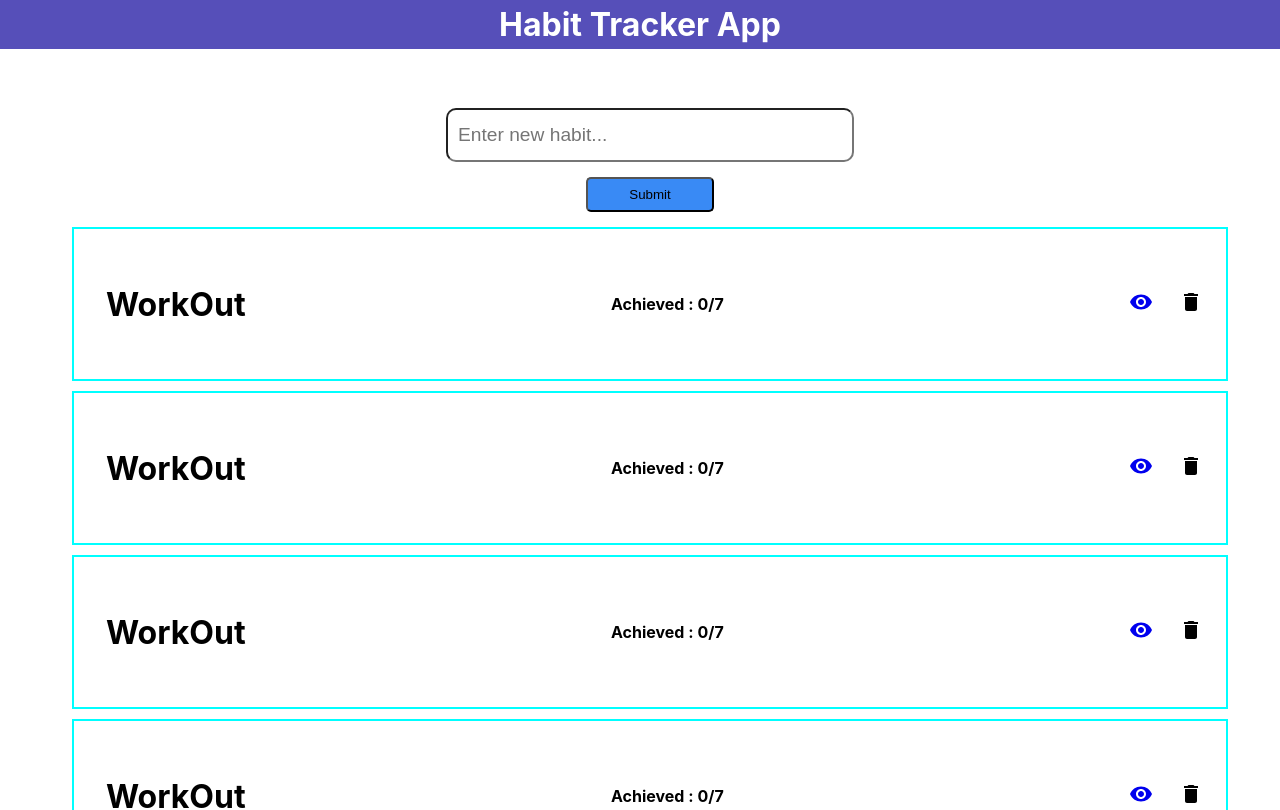
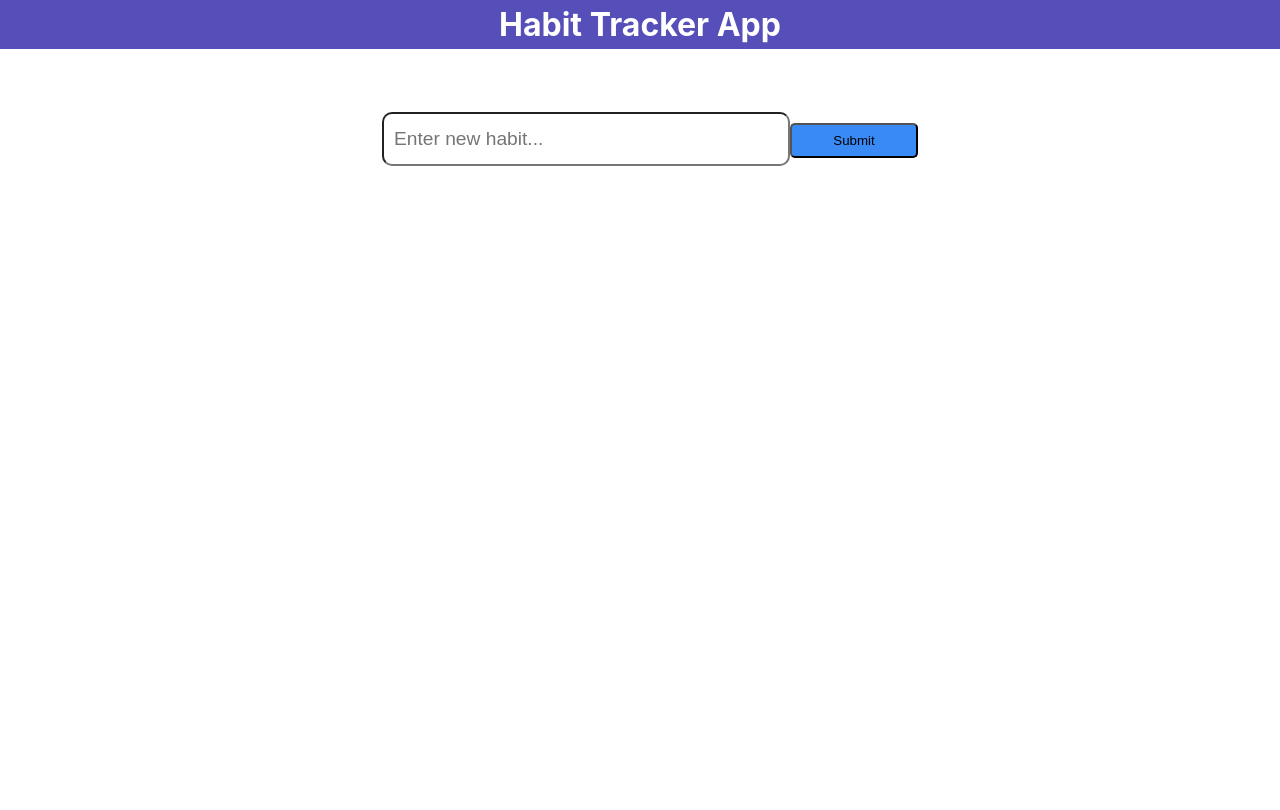
Before and after one commit to Shubhamgulik/habit-tracker-app, a React (Create React App) app: page / in a window 1280 px wide. Shown: the top 810 px of the page. Built offline with nearby package versions, Linux system fonts and the light colour scheme.

Commit message:
Converted normal hooks to redux store

```diff
--- a/package.json
+++ b/package.json
@@ -7,13 +7,17 @@
     "@emotion/styled": "^11.10.6",
     "@mui/icons-material": "^5.11.11",
     "@mui/material": "^5.11.15",
+    "@reduxjs/toolkit": "^1.9.3",
     "@testing-library/jest-dom": "^5.16.5",
     "@testing-library/react": "^13.4.0",
     "@testing-library/user-event": "^13.5.0",
     "react": "^18.2.0",
     "react-dom": "^18.2.0",
+    "react-redux": "^8.0.5",
     "react-router-dom": "^6.9.0",
     "react-scripts": "5.0.1",
+    "redux-logger": "^3.0.6",
+    "redux-thunk": "^2.4.2",
     "web-vitals": "^2.1.4"
   },
   "scripts": {
--- a/src/components/App.js
+++ b/src/components/App.js
@@ -1,6 +1,6 @@
 import "./App.css";
 import { BrowserRouter as Router, Routes, Route } from "react-router-dom";
-
+import { useEffect, useState } from "react";
 // Importing components
 import { Navbar } from "./";
 // Importing Pages
@@ -12,13 +12,23 @@ const Error404 = () => {
 };
 
 function App() {
+  // const word = "Hello";
+
+  const [habits, setHabits] = useState([]);
+
   return (
     <div className="App">
       <Navbar />
       <Router>
         <Routes>
-          <Route path="/" element={<Home />} />
-          <Route path="/habit/:id" element={<Habit />} />
+          <Route
+            path="/"
+            element={<Home habits={habits} setHabits={setHabits} />}
+          />
+          <Route
+            path="/habit/:id"
+            element={<Habit habits={habits} setHabits={setHabits} />}
+          />
           <Route path="*" element={<Home />} />
         </Routes>
       </Router>
--- a/src/components/Daycard.js
+++ b/src/components/Daycard.js
@@ -2,18 +2,55 @@ import React from "react";
 import "./Daycard.css";
 
 import CheckCircleOutlineIcon from "@mui/icons-material/CheckCircleOutline";
+import CheckCircleIcon from "@mui/icons-material/CheckCircle";
+
 import CancelOutlinedIcon from "@mui/icons-material/CancelOutlined";
+import CancelIcon from "@mui/icons-material/Cancel";
+
 import RemoveCircleOutlineIcon from "@mui/icons-material/RemoveCircleOutline";
-function Daycard() {
+import RemoveCircleIcon from "@mui/icons-material/RemoveCircle";
+function Daycard({ day, index, weekStatus }) {
+  console.log("Index ; ", index);
+  // console.log("Status :", weekStatus[index]);
+  let status;
+  if (weekStatus) {
+    status = weekStatus[index];
+  }
+  // console.log("Status : ", status);
+  function checkStatusAndRender(status) {
+    if (status === "done") {
+      return (
+        <>
+          <CheckCircleIcon />
+          <CancelOutlinedIcon />
+          <RemoveCircleOutlineIcon />
+        </>
+      );
+    } else if (status === "notDone") {
+      return (
+        <>
+          <CheckCircleOutlineIcon />
+          <CancelIcon />
+          <RemoveCircleOutlineIcon />
+        </>
+      );
+    } else {
+      return (
+        <>
+          <CheckCircleOutlineIcon />
+          <CancelOutlinedIcon />
+          <RemoveCircleIcon />
+        </>
+      );
+    }
+  }
   return (
     <div className="daycard_container">
-      <h3>28/01/2023</h3>
-      <h4>Monday</h4>
-      <div className="card__dayStatus">
-        <CheckCircleOutlineIcon />
-        <CancelOutlinedIcon />
-        <RemoveCircleOutlineIcon />
-      </div>
+      {/* <h1>{weekStatus[Number(index)]}</h1> */}
+      {status}
+      <h3>{day.date}</h3>
+      <h4>{day.day}</h4>
+      <div className="card__dayStatus">{checkStatusAndRender(status)}</div>
     </div>
   );
 }
--- a/src/components/HabitCard.js
+++ b/src/components/HabitCard.js
@@ -3,17 +3,27 @@ import { Link } from "react-router-dom";
 import "./HabitCard.css";
 import DeleteIcon from "@mui/icons-material/Delete";
 import VisibilityIcon from "@mui/icons-material/Visibility";
-import { Habit } from "../pages";
-function HabitCard() {
+import { deleteHabit } from "../features/habitsSlice";
+import { useDispatch, useSelector } from "react-redux";
+
+function HabitCard({ habit }) {
+  const dispatch = useDispatch();
+  const handleDelete = () => {
+    console.log("Deleted");
+    dispatch(deleteHabit(habit.id));
+  };
+
   return (
     <div className="habitcard__container">
-      <h1 className="habitcard__title">WorkOut</h1>
-      <h4 className="habitcard__result">Achieved : 0/7</h4>
+      <h1 className="habitcard__title">{habit.title}</h1>
+      <h4 className="habitcard__result">Achieved : {habit.completed}/7</h4>
       <div className="habitcard__icons">
-        <Link to="/habit">
+        <Link to={`/habit/${habit.id}`}>
           <VisibilityIcon />
         </Link>
-        <DeleteIcon />
+        <p className="delete__icon" onClick={handleDelete}>
+          <DeleteIcon />
+        </p>
       </div>
     </div>
   );
--- a/src/components/HabitForm.js
+++ b/src/components/HabitForm.js
@@ -1,14 +1,37 @@
-import React from "react";
+import React, { useState } from "react";
+import { useDispatch, useSelector } from "react-redux";
+import { selectHabitsList, addHabit } from "../features/habitsSlice";
 import "./HabitForm.css";
 function HabitForm() {
+  const dispatch = useDispatch();
+  const [title, setTitle] = useState("");
+
+  function handleSubmit(e) {
+    e.preventDefault();
+    dispatch(addHabit(title));
+    setTitle("");
+    // if (title !== "") {
+    //   console.log("Title: ", title);
+    // }
+    return;
+  }
   return (
     <div className="habitform__container">
-      <input
-        className="habit__input"
-        type="text"
-        placeholder="Enter new habit..."
-      />
-      <input className="habit__submit" type="submit" value="Submit" />
+      <form onSubmit={handleSubmit}>
+        <input
+          className="habit__input"
+          onChange={(e) => setTitle(e.target.value)}
+          value={title}
+          type="text"
+          placeholder="Enter new habit..."
+        />
+        <input
+          className="habit__submit"
+          // onClick={handleSubmit}
+          type="submit"
+          value="Submit"
+        />
+      </form>
     </div>
   );
 }
--- /dev/null
+++ b/src/features/habitsSlice.js
@@ -0,0 +1,50 @@
+import { createSlice } from "@reduxjs/toolkit";
+const initialState = {
+  habitsList: [],
+};
+// {
+//     title: "workout",
+//     weekStatus: ["none", "none", "none", "none", "none", "none", "none"],
+//     completed: 0,
+//   }
+const habitsSlice = createSlice({
+  name: "habits",
+  initialState,
+  reducers: {
+    addHabit: (state, action) => {
+      console.log("Payload: ", action.type);
+      const id = Math.random() * 1000;
+      const weekStatus = [
+        "none",
+        "none",
+        "none",
+        "none",
+        "none",
+        "none",
+        "none",
+      ];
+      const habit = {
+        id,
+        title: action.payload,
+        weekStatus,
+        completed: 0,
+      };
+
+      state.habitsList = [habit, ...state.habitsList];
+    },
+    deleteHabit: (state, action) => {
+      console.log("id", action.payload);
+      const newList = state.habitsList.filter(
+        (habit) => habit.id !== action.payload
+      );
+      console.log("new list ", newList);
+      state.habitsList = [...newList];
+    },
+  },
+});
+
+export const { addHabit, deleteHabit } = habitsSlice.actions;
+
+export const selectHabitsList = (state) => state.habits.habitsList;
+
+export default habitsSlice.reducer;
--- a/src/index.js
+++ b/src/index.js
@@ -1,11 +1,15 @@
 import React from "react";
 import ReactDOM from "react-dom/client";
+import { Provider } from "react-redux";
+import { store } from "./store/store";
 import "./index.css";
 import App from "./components/App";
 
 const root = ReactDOM.createRoot(document.getElementById("root"));
 root.render(
   <React.StrictMode>
-    <App />
+    <Provider store={store}>
+      <App />
+    </Provider>
   </React.StrictMode>
 );
--- a/src/pages/Habit.js
+++ b/src/pages/Habit.js
@@ -1,21 +1,66 @@
-import React from "react";
+import React, { useEffect, useState } from "react";
 import { useParams } from "react-router-dom";
 import "./Habit.css";
 import Daycard from "../components/Daycard";
+import { selectHabitsList, addHabit } from "../features/habitsSlice";
+import { useSelector, useDispatch } from "react-redux";
+
+function getFormattedDate(date) {
+  let year = date.getFullYear();
+  let month = (1 + date.getMonth()).toString().padStart(2, "0");
+  let day = date.getDate().toString().padStart(2, "0");
+
+  return month + "/" + day + "/" + year;
+}
+
 function Habit() {
+  const [currentHabit, setCurrentHabit] = useState({});
+  const habits = useSelector(selectHabitsList);
   const params = useParams();
-  console.log("Parameters : ", params.id);
+  console.log("Params : ", params.id);
+  const id = params.id;
+
+  useEffect(() => {
+    const index = habits.findIndex((habit) => habit.id == id);
+    console.log(index);
+    setCurrentHabit(habits[index]);
+  }, []);
+
+  const week = [];
+  const days = [
+    "Sunday", // 0
+    "Monday", // 1
+    "Tuesday", // 2
+    "Wednesday", // 3
+    "Thursday", // 4
+    "Friday", // 5
+    "Saturday", // 6
+  ];
+
+  const date = new Date();
+
+  for (let i = 6; i >= 0; i--) {
+    const weekDay = {
+      day: days[date.getDay()],
+      date: getFormattedDate(date),
+    };
+    date.setDate(date.getDate() - 1);
+    week.push(weekDay);
+  }
+  console.log("Week status : ", currentHabit.weekStatus);
+
   return (
     <div className="habit">
       <h1>Workout</h1>
+
       <div className="daycards__container">
-        <Daycard />
-        <Daycard />
-        <Daycard />
-        <Daycard />
-        <Daycard />
-        <Daycard />
-        <Daycard />
+        {week?.map((item, index) => (
+          <Daycard
+            day={item}
+            index={index}
+            weekStatus={currentHabit.weekStatus}
+          />
+        ))}
       </div>
     </div>
   );
--- a/src/pages/Home.js
+++ b/src/pages/Home.js
@@ -1,16 +1,21 @@
-import React from "react";
+import React, { useState, useEffect } from "react";
 import "./Home.css";
 import { HabitForm, HabitCard } from "../components";
-function Home() {
+import { useDispatch, useSelector } from "react-redux";
+import { selectHabitsList } from "../features/habitsSlice";
+function Home({ setHabits }) {
+  const dispatch = useDispatch();
+  console.log("Habits from redux: ", useSelector(selectHabitsList));
+  const habits = useSelector(selectHabitsList);
+
+  console.log("Habit : ", habits);
   return (
     <div className="home">
       <HabitForm />
       <div className="habitcards__container">
-        <HabitCard />
-        <HabitCard />
-        <HabitCard />
-        <HabitCard />
-        <HabitCard />
+        {habits.map((habit, index) => {
+          return <HabitCard habit={habit} key={index} />;
+        })}
       </div>
     </div>
   );
--- /dev/null
+++ b/src/store/store.js
@@ -0,0 +1,11 @@
+import { configureStore } from "@reduxjs/toolkit";
+// import todoReducer from "../features/todoSlice";
+import habitsReducer from "../features/habitsSlice";
+import thunk from "redux-thunk";
+// import logger from "redux-logger";
+export const store = configureStore({
+  reducer: {
+    habits: habitsReducer,
+  },
+  middleware: [thunk],
+});
```
Also changed, not shown: 1 other file (tests, documents, lock files or other folders).
